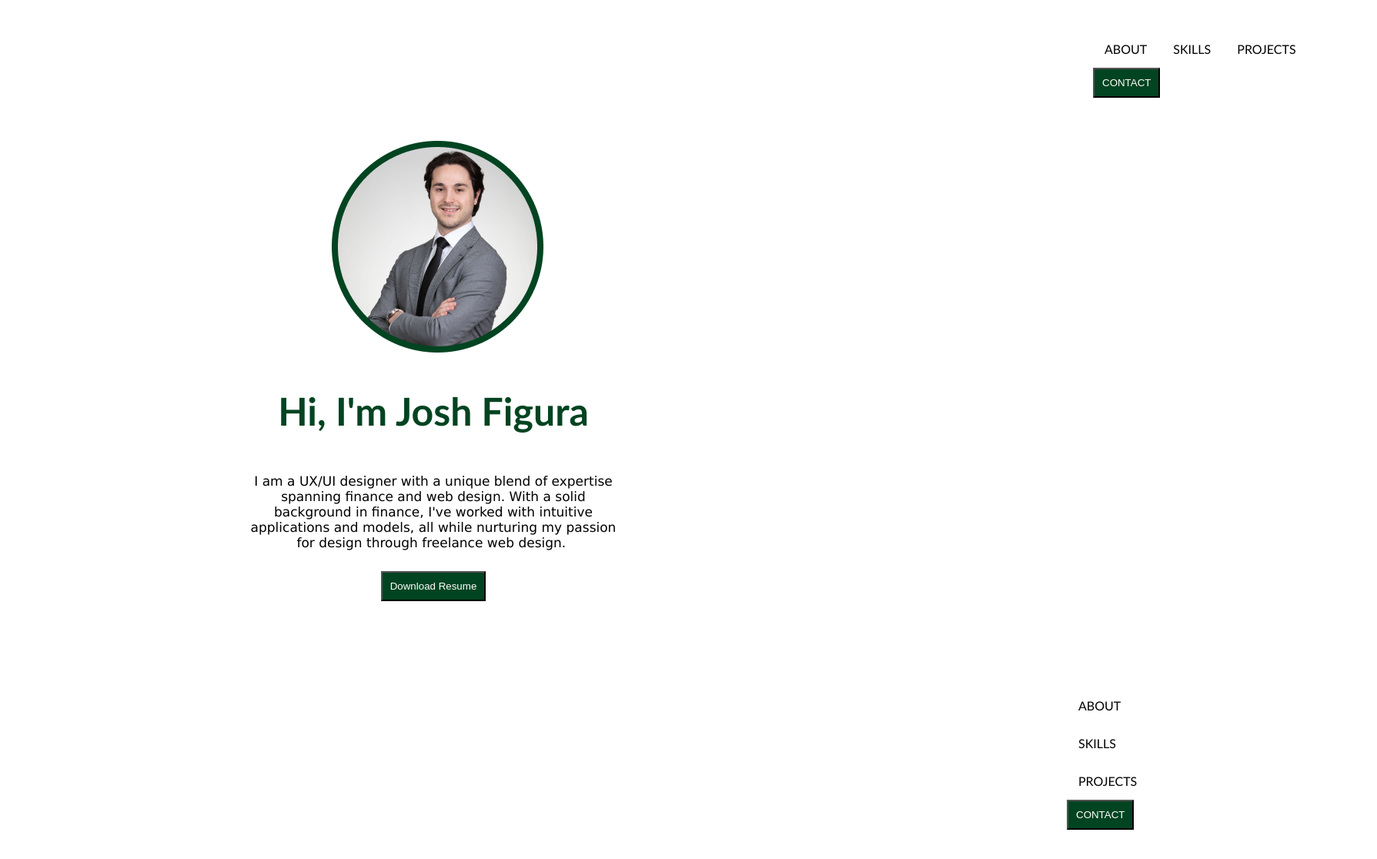
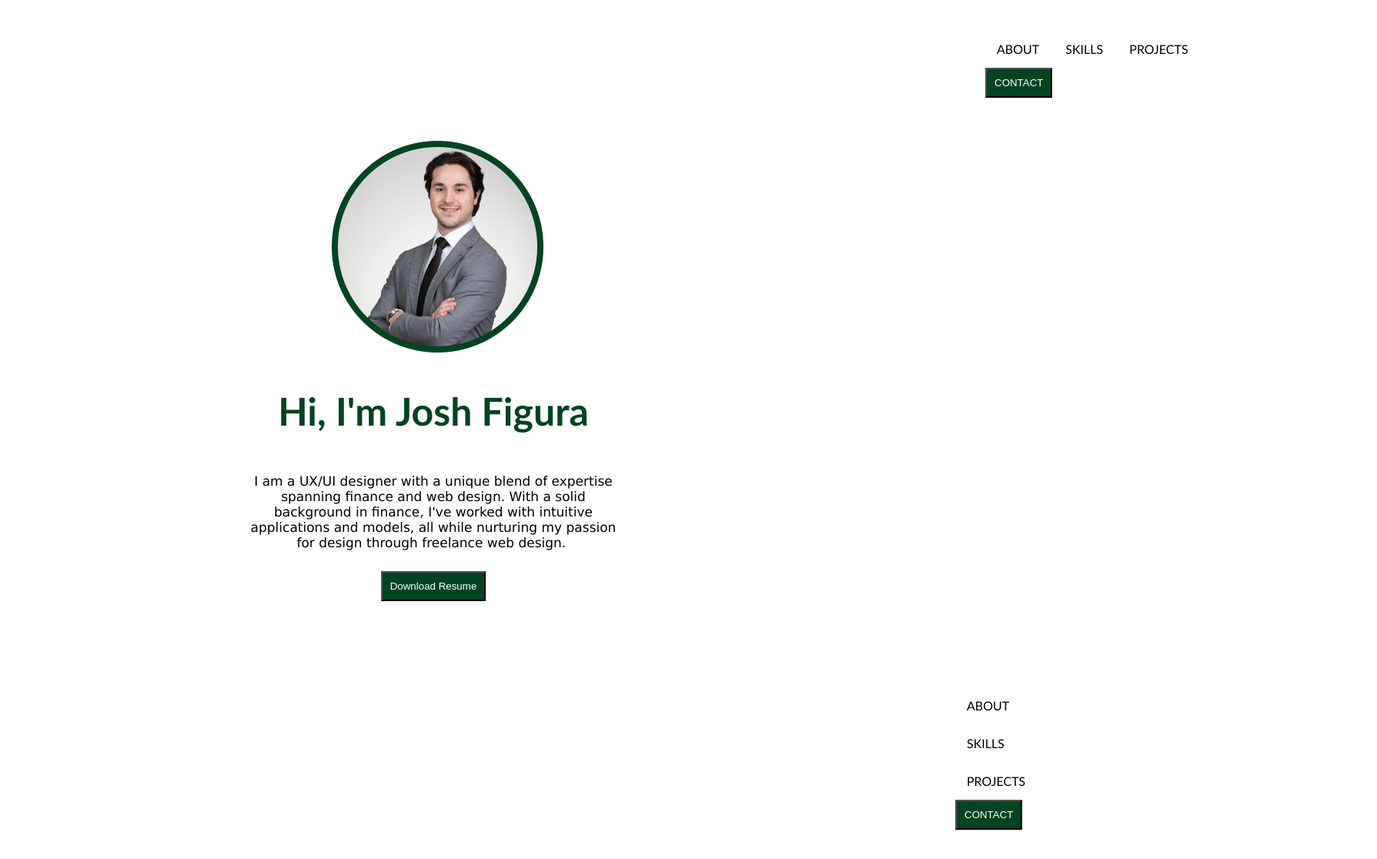
Before and after one commit to JoshuaFigura/UX_UI_HW_17, a plain HTML site: page index.html in a window 1280 px wide. Shown: the full height of the page at 77% size, 1789 px wide, since content can reach past the window. Drawn offline with Linux system fonts and the light colour scheme.

Commit message:
Unit 17 HW

```diff
--- a/css/style.css
+++ b/css/style.css
@@ -18,7 +18,7 @@ nav {
 
 .header {
     width: 40%;
-    margin-left: 1350px;
+    margin-left: 1210px;
 }
 
 .heroimg {
@@ -33,7 +33,7 @@ nav {
 }
 
 .footerNav {
-    margin-left: 1400px;
+    margin-left: 1255px;
 }
 
 .footerNav {
```
